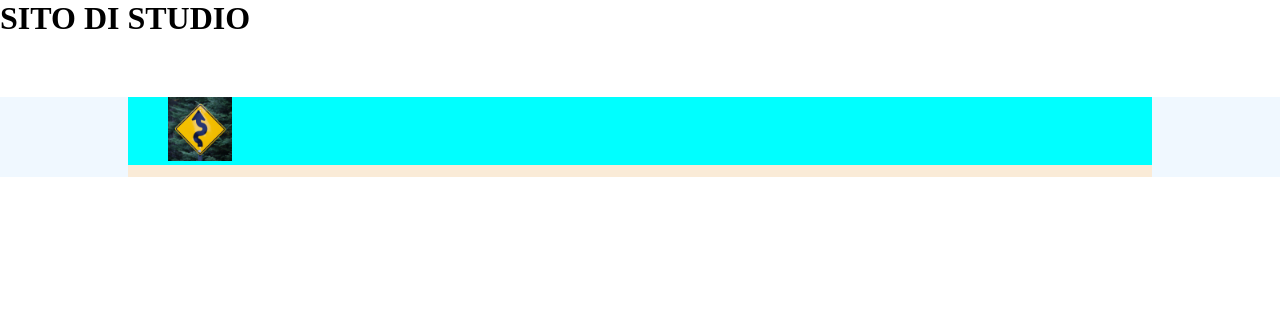
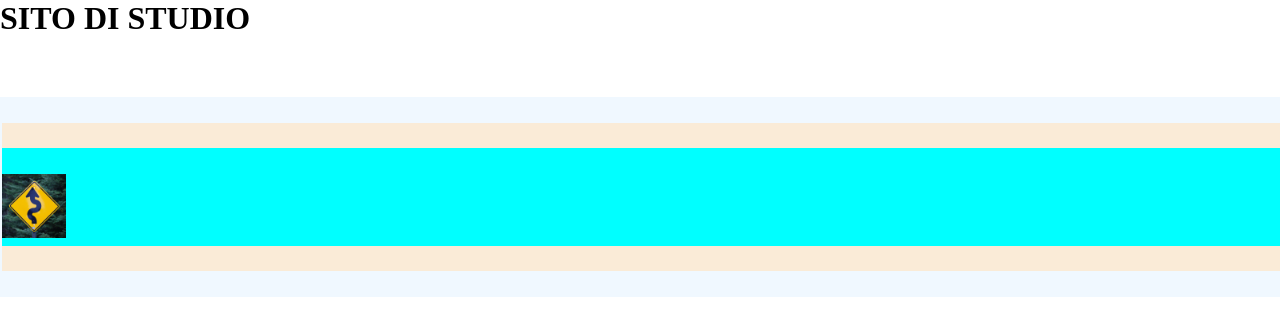
Before and after one commit to PetroAless/FrontEndNuovoCescot, a PHP site: page / in a window 1280 px wide. Shown: the top 336 px of the page. Run offline with PHP 8.4, Linux system fonts and the light colour scheme.

Commit message:
fix of padding

```diff
--- a/sito_di_studio/style.css
+++ b/sito_di_studio/style.css
@@ -12,21 +12,26 @@ h1#titolo{
 
 div#navbar{
     width: 100%;
-    height: 80px;
+    height: 200px;
     background-color: aliceblue;
-    padding-left: 10%;
-    padding-right: 10%;
-
+    padding-top: 2%;
+    padding-bottom: 2%;
+    padding-left: 2px;
 }
 div nav{
     background-color: antiquewhite;
     width: 100%;
     height: 100%;
+    padding-top: inherit;
+    padding-bottom: inherit;
+
 }
 div nav ul{
     display: flex;
     list-style-type: none;
     background-color: aqua;
+    height: 100%;
+    padding: inherit;
 }
 
 div#logo{
```
